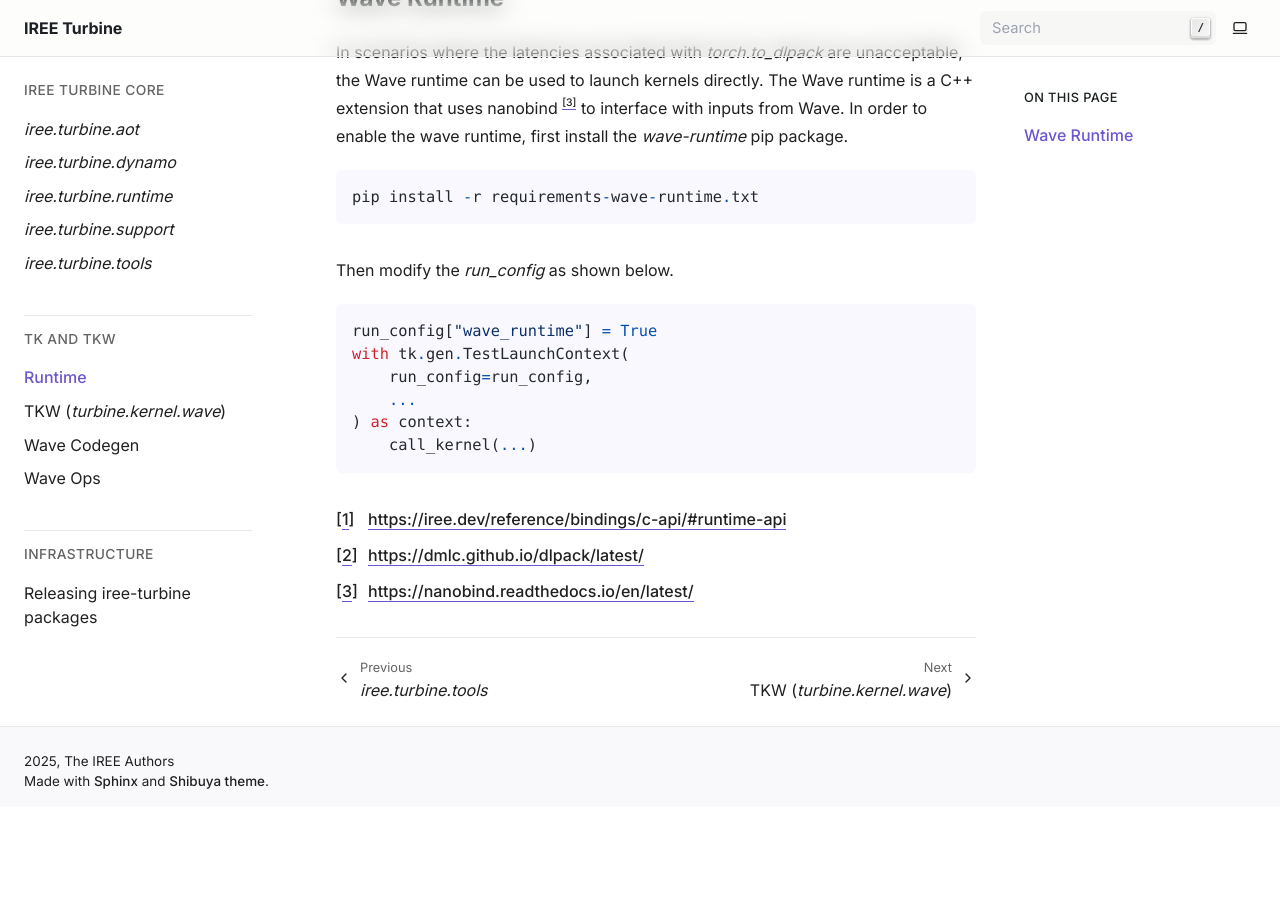
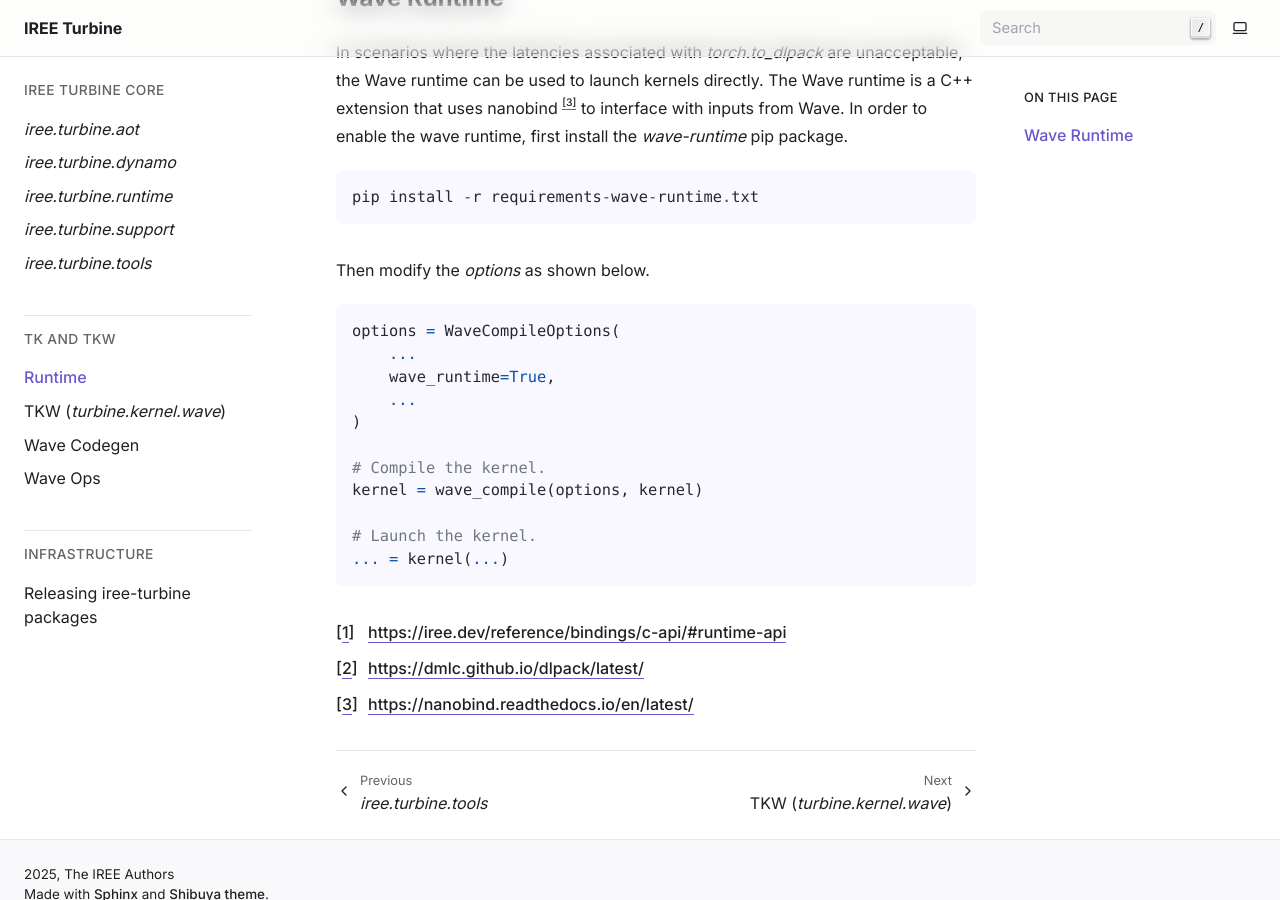
Before and after one commit to iree-org/iree-turbine, a Sphinx documentation site: the page built from docs/kernel/runtime.rst, in a window 1280 px wide and 900 px high, scrolled down 489 px. Built offline with Sphinx 7.4.7, drawn with Linux system fonts in a browser that asks for light colours; before the commit the page ends 1296 px from its top, so only the background shows below that.

Commit message:
Update docs with new wave_compile API.
Signed-off-by: Harsh Menon <harsh@nod-labs.com>

```diff
--- a/docs/kernel/runtime.rst
+++ b/docs/kernel/runtime.rst
@@ -26,16 +26,21 @@
 
      pip install -r requirements-wave-runtime.txt
 
-Then modify the `run_config` as shown below.
+Then modify the `options` as shown below.
 
 .. code-block:: python
 
-    run_config["wave_runtime"] = True
-    with tk.gen.TestLaunchContext(
-        run_config=run_config,
+    options = WaveCompileOptions(
         ...
-    ) as context:
-        call_kernel(...)
+        wave_runtime=True,
+        ...
+    )
+
+    # Compile the kernel.
+    kernel = wave_compile(options, kernel)
+
+    # Launch the kernel.
+    ... = kernel(...)
 
 
 
```
